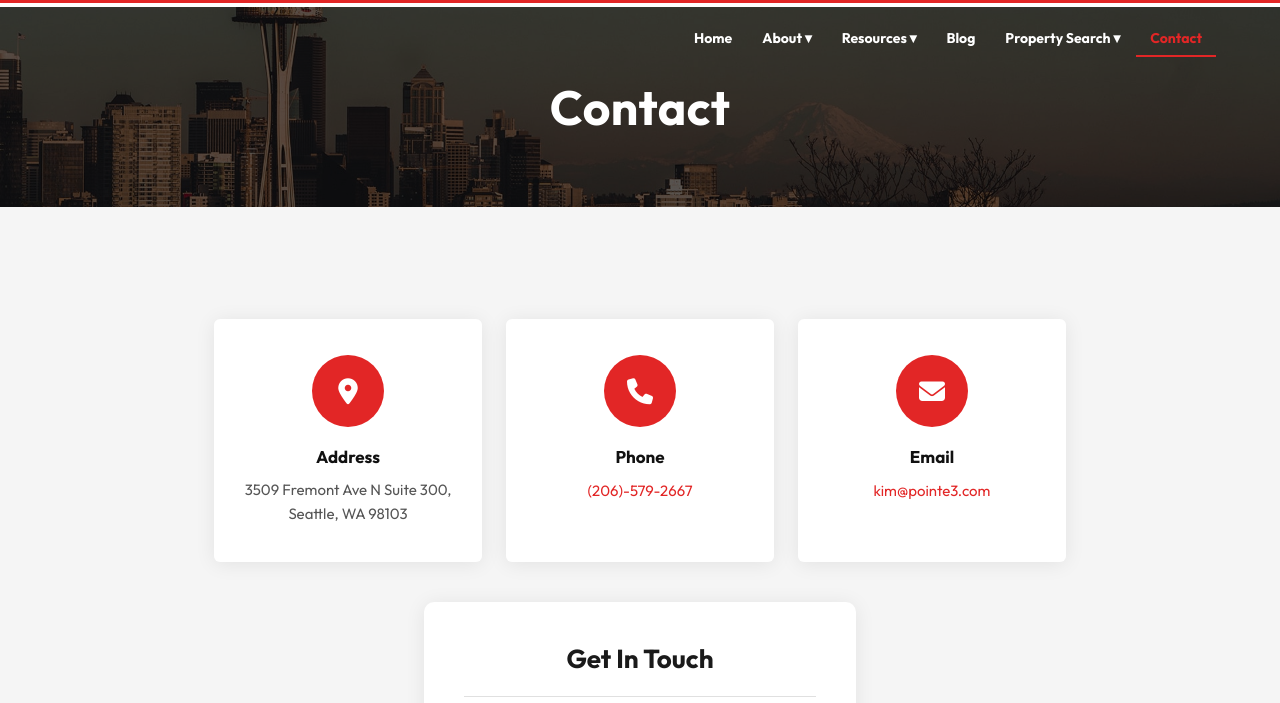
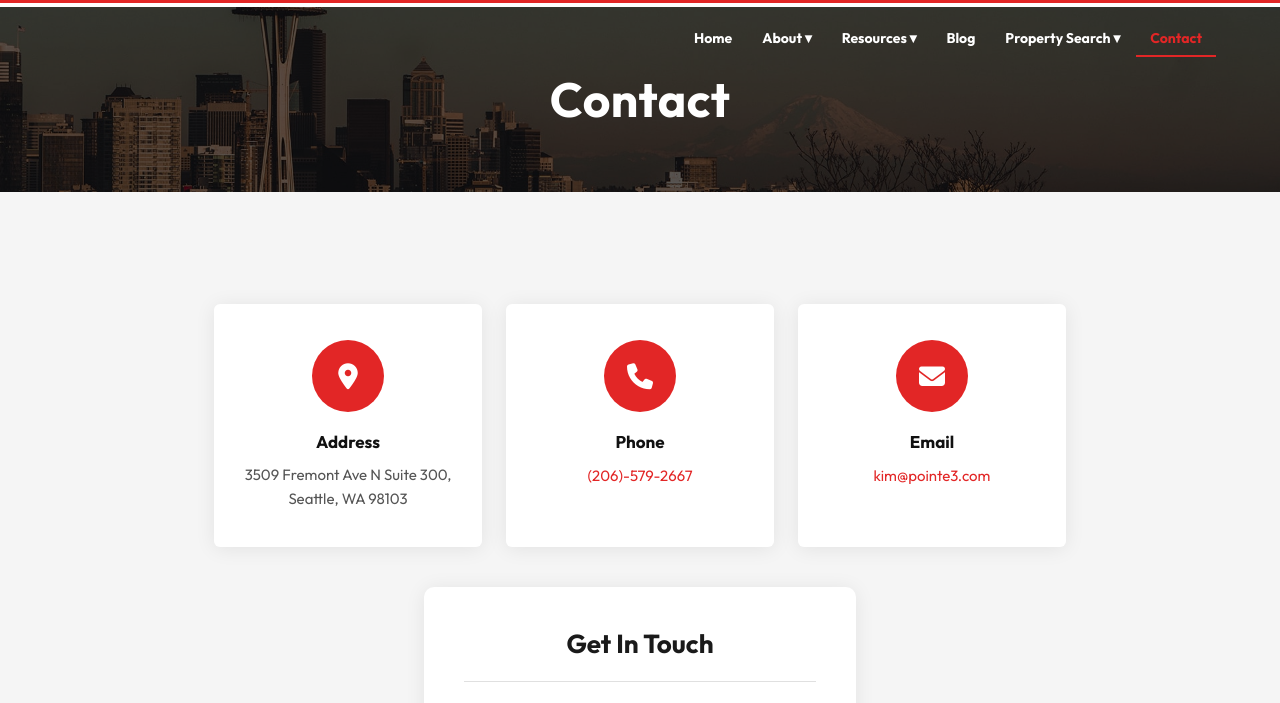
Before and after one commit to chiringuito/kimsrealestatesite, a website: page contact.html in a window 1280 px wide. Shown: the part 33-736 px from the top of the page. Drawn offline with Linux system fonts and the light colour scheme.

Commit message:
Update contact.html

```diff
--- a/contact.html
+++ b/contact.html
@@ -10,10 +10,6 @@
   <link rel="stylesheet" href="/style.css" />
   <style>
     /* ── HERO ── */
-    .page-hero { background:url('images/seattle-banner.jpg') center/cover no-repeat; position:relative; min-height:200px; display:flex; align-items:center; justify-content:center; }
-    .page-hero::before { content:''; position:absolute; inset:0; background:rgba(0,0,0,.65); }
-    .page-hero h1 { position:relative; z-index:1; color:#fff; font-size:48px; font-weight:700; text-align:center; }
-
     /* ── INFO TILES ── */
     .contact-tiles { display:grid; grid-template-columns:repeat(3,1fr); gap:24px; max-width:900px; margin:0 auto; padding:48px 24px 0; }
     .contact-tile {
```
